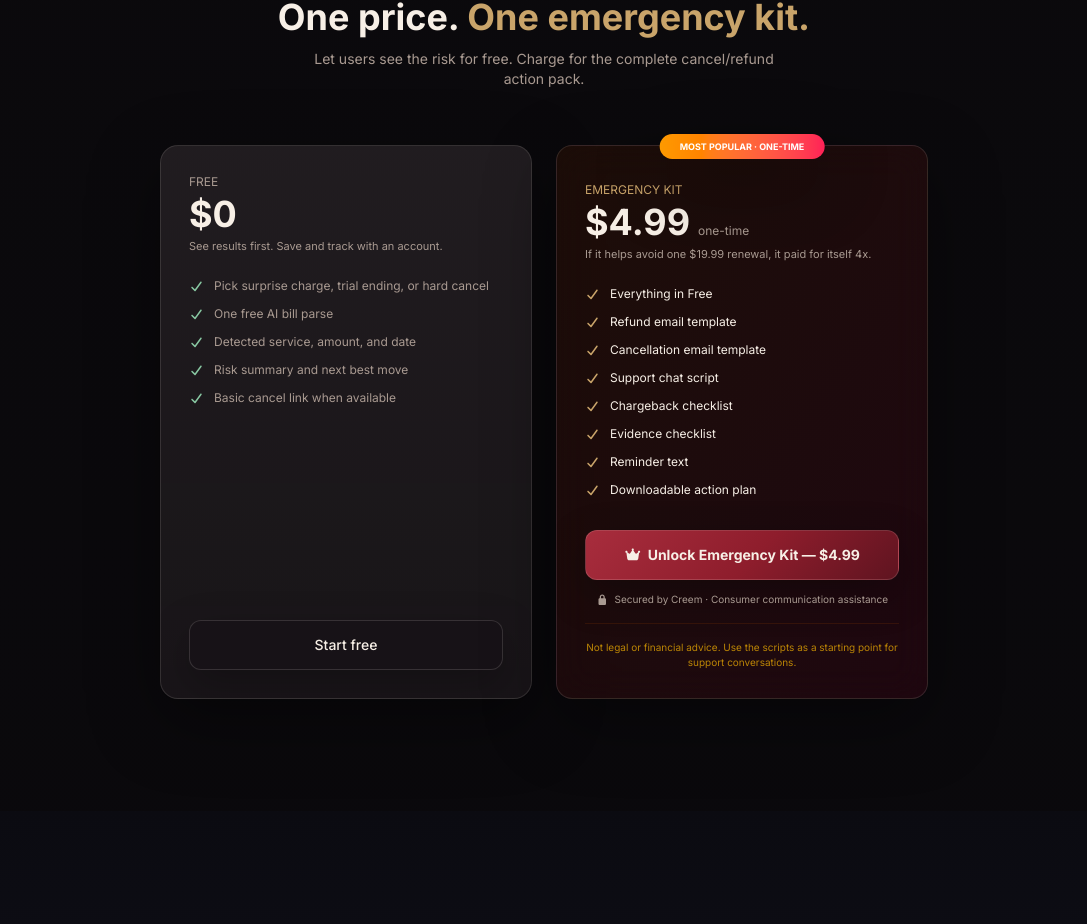
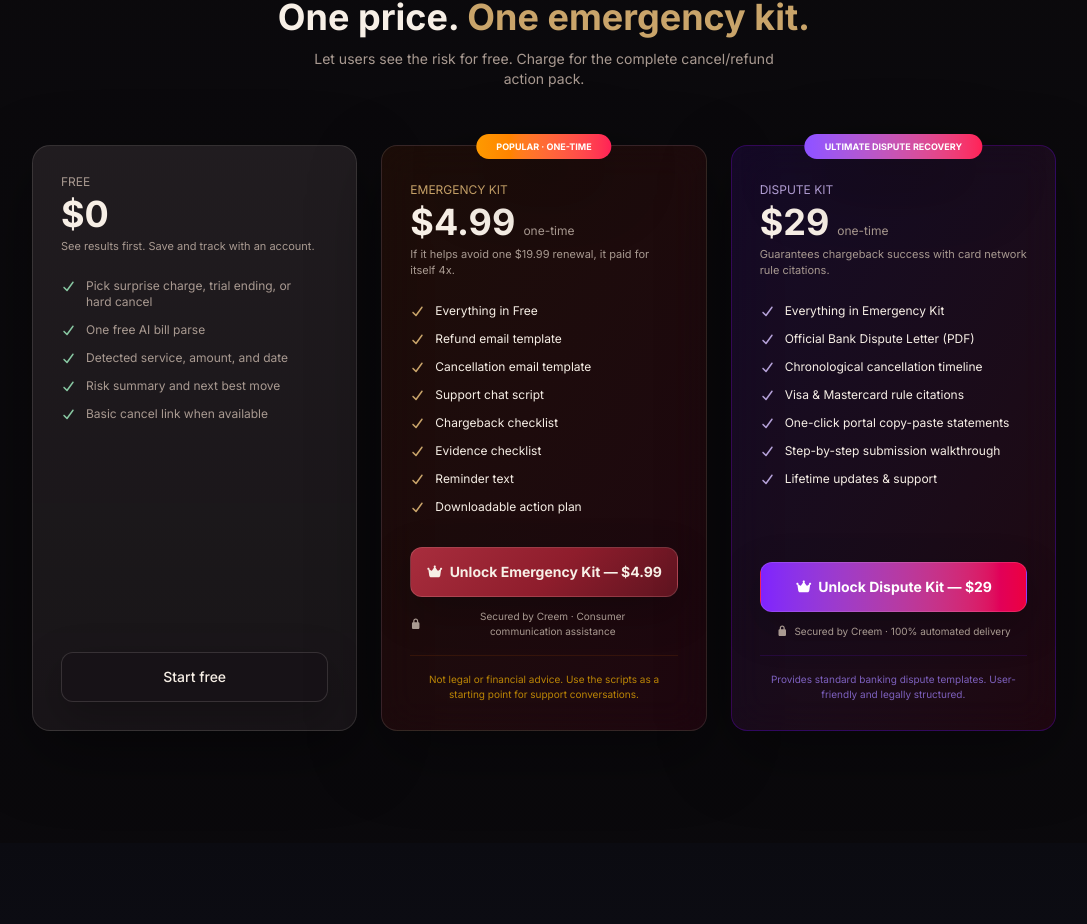
Before and after one commit to JoeyZhaoUX/Bill-Vampire, a React (Vite) app: page / in a window 1280 px wide. Shown: the part 8119-9043 px from the top of the page, without its empty margins (96-1183 px from the left). Built offline with nearby package versions, Linux system fonts and the light colour scheme; no server answers.

Commit message:
feat: expand  Card Dispute Kit visibility to Landing pricing and central onboarding paywall

```diff
--- a/src/Landing.jsx
+++ b/src/Landing.jsx
@@ -8,6 +8,7 @@ import {
 import { faXTwitter, faChrome } from '@fortawesome/free-brands-svg-icons';
 import {
   openEmergencyKitCheckout, EMERGENCY_KIT_PRICE,
+  openFounderReviewCheckout, FOUNDER_REVIEW_PRICE,
   isPro,
 } from './pro';
 import { track } from './analytics';
@@ -882,7 +883,7 @@ export default function Landing({ onEnterApp, onLegal, onAuthRequest }) {
             </p>
           </div>
 
-          <div className="grid md:grid-cols-2 gap-6 max-w-3xl mx-auto">
+          <div className="grid md:grid-cols-3 gap-6 max-w-5xl mx-auto">
             {/* FREE */}
             <div className="glass-card rounded-2xl p-7 flex flex-col">
               <p className="text-xs text-slate-500 uppercase tracking-widest mb-1">Free</p>
@@ -912,7 +913,7 @@ export default function Landing({ onEnterApp, onLegal, onAuthRequest }) {
             {/* PRO */}
             <div className="relative bg-gradient-to-br from-amber-950/30 to-rose-950/30 rounded-2xl p-7 border border-amber-700/30 flex flex-col shadow-xl shadow-amber-950/10 hover:scale-[1.01] transition-transform">
               <div className="absolute -top-3 left-1/2 -translate-x-1/2 bg-gradient-to-r from-amber-500 to-rose-500 text-white text-[9px] font-bold px-5 py-1.5 rounded-full shadow-lg whitespace-nowrap">
-                MOST POPULAR · ONE-TIME
+                POPULAR · ONE-TIME
               </div>
               <p className="text-xs text-amber-400 uppercase tracking-widest mb-1 mt-2">Emergency Kit</p>
               <div className="flex items-baseline gap-2 mb-1">
@@ -948,6 +949,48 @@ export default function Landing({ onEnterApp, onLegal, onAuthRequest }) {
               <div className="mt-4 pt-4 border-t border-amber-800/20 text-center">
                 <p className="text-[10px] text-amber-400/70">
                   Not legal or financial advice. Use the scripts as a starting point for support conversations.
+                </p>
+              </div>
+            </div>
+
+            {/* DISPUTE KIT */}
+            <div className="relative bg-gradient-to-br from-violet-950/30 to-rose-950/30 rounded-2xl p-7 border border-violet-700/30 flex flex-col shadow-xl shadow-violet-950/10 hover:scale-[1.01] transition-transform">
+              <div className="absolute -top-3 left-1/2 -translate-x-1/2 bg-gradient-to-r from-violet-500 to-rose-500 text-white text-[9px] font-bold px-5 py-1.5 rounded-full shadow-lg whitespace-nowrap">
+                ULTIMATE DISPUTE RECOVERY
+              </div>
+              <p className="text-xs text-violet-300 uppercase tracking-widest mb-1 mt-2">Dispute Kit</p>
+              <div className="flex items-baseline gap-2 mb-1">
+                <span className="text-4xl font-bold text-slate-100">{FOUNDER_REVIEW_PRICE.label}</span>
+                <span className="text-xs text-slate-600">one-time</span>
+              </div>
+              <p className="text-[11px] text-slate-500 mb-6">Guarantees chargeback success with card network rule citations.</p>
+              <ul className="text-xs text-slate-300 space-y-3 mb-8 flex-1">
+                {[
+                  'Everything in Emergency Kit',
+                  'Official Bank Dispute Letter (PDF)',
+                  'Chronological cancellation timeline',
+                  'Visa & Mastercard rule citations',
+                  'One-click portal copy-paste statements',
+                  'Step-by-step submission walkthrough',
+                  'Lifetime updates & support',
+                ].map(item => (
+                  <li key={item} className="flex items-start gap-2.5">
+                    <FontAwesomeIcon icon={faCheck} className="text-violet-400 mt-0.5 shrink-0 w-3 h-3" /> {item}
+                  </li>
+                ))}
+              </ul>
+              <a href="#dispute-kit" onClick={(e) => { e.preventDefault(); openFounderReviewCheckout('landing_pricing', { entry: 'landing' }); }}
+                className="w-full py-3.5 bg-gradient-to-r from-violet-600 to-rose-600 text-white text-sm font-bold rounded-xl hover:brightness-110 transition-all shadow-lg shadow-rose-900/30 cursor-pointer flex items-center justify-center gap-1.5 no-underline">
+                <FontAwesomeIcon icon={faCrown} className="w-3.5 h-3.5" />
+                Unlock Dispute Kit — {FOUNDER_REVIEW_PRICE.label}
+              </a>
+              <p className="text-[10px] text-slate-600 text-center mt-3 flex items-center justify-center gap-1.5">
+                <FontAwesomeIcon icon={faLock} className="w-2.5 h-2.5" />
+                Secured by Creem · 100% automated delivery
+              </p>
+              <div className="mt-4 pt-4 border-t border-violet-800/20 text-center">
+                <p className="text-[10px] text-violet-400/70">
+                  Provides standard banking dispute templates. User-friendly and legally structured.
                 </p>
               </div>
             </div>
--- a/src/onboarding/Verdict.jsx
+++ b/src/onboarding/Verdict.jsx
@@ -724,51 +724,58 @@ function EmergencyKitSection({
           <div className="rounded-2xl border border-amber-700/30 bg-[#0B0B11]/70 p-5 text-center">
             <FontAwesomeIcon icon={faLock} className="w-5 h-5 text-amber-300 mb-3" />
             <p className="text-sm font-semibold text-slate-100 mb-2">
-              Secure your {kitValue} refund instantly with a {EMERGENCY_KIT_PRICE.label} Emergency Kit
+              Secure your {kitValue} refund instantly
             </p>
             <p className="text-xs text-slate-400 max-w-lg mx-auto mb-4 leading-relaxed">
-              Our AI has analyzed your charge and confirmed a high success probability. The free preview provides the initial steps, but the paid <strong>Emergency Kit</strong> unlocks the exact, legally-weighted refund and cancellation scripts designed to bypass chatbots and secure a goodwill credit.
-              {specificAmount ? ` Act now to recover your ${kit.amount} before the merchant's refund window closes forever.` : ' One small investment to stop draining subscriptions immediately.'}
+              Our AI has analyzed your charge and confirmed a high success probability. Choose a professional recovery path below to secure your credit immediately.
             </p>
-            <div className="grid sm:grid-cols-2 gap-3 text-left mb-5">
-              <div className="rounded-2xl border border-emerald-800/25 bg-emerald-950/10 p-4">
-                <p className="text-[10px] font-bold uppercase tracking-[0.16em] text-emerald-300 mb-3">Free preview includes</p>
-                <ul className="space-y-2">
-                  {freeAssets.map(item => (
-                    <li key={item} className="flex gap-2 text-[11px] leading-relaxed text-slate-300">
-                      <span className="text-emerald-300">✓</span>
-                      <span>{item}</span>
-                    </li>
-                  ))}
-                </ul>
+
+            <div className="grid sm:grid-cols-2 gap-4 text-left mb-6 mt-4">
+              {/* Option A: Emergency Kit */}
+              <div className="rounded-2xl border border-amber-700/30 bg-amber-950/10 p-5 flex flex-col justify-between hover:scale-[1.01] transition-transform">
+                <div>
+                  <div className="flex items-center justify-between gap-2 mb-2">
+                    <span className="text-xs font-bold text-amber-300 uppercase tracking-widest">Self-Service Kit</span>
+                    <span className="text-lg font-bold text-slate-100">{EMERGENCY_KIT_PRICE.label}</span>
+                  </div>
+                  <p className="text-xs text-slate-400 mb-4 leading-relaxed">
+                    Unlocks exact refund email templates, cancel scripts, support chat scripts, and evidence checklists. Ideal for initial, direct merchant support contact.
+                  </p>
+                </div>
+                <button onClick={onUnlock}
+                  className="w-full py-2.5 bg-gradient-to-r from-amber-500 to-rose-500 text-white text-xs font-bold rounded-xl hover:brightness-110 transition-all cursor-pointer flex items-center justify-center gap-1.5">
+                  <FontAwesomeIcon icon={faCrown} className="w-3.5 h-3.5" /> Unlock Scripts — {EMERGENCY_KIT_PRICE.label}
+                </button>
               </div>
-              <div className="rounded-2xl border border-amber-700/30 bg-amber-950/10 p-4">
-                <p className="text-[10px] font-bold uppercase tracking-[0.16em] text-amber-300 mb-3">Emergency Kit unlocks</p>
-                <ul className="space-y-2">
-                  {paidAssets.map(item => (
-                    <li key={item} className="flex gap-2 text-[11px] leading-relaxed text-slate-300">
-                      <FontAwesomeIcon icon={faLock} className="w-3 h-3 text-amber-300 mt-0.5" />
-                      <span>{item}</span>
-                    </li>
-                  ))}
-                </ul>
+
+              {/* Option B: Card Dispute Kit */}
+              <div className="relative rounded-2xl border border-violet-700/30 bg-violet-950/10 p-5 flex flex-col justify-between hover:scale-[1.01] transition-transform overflow-hidden">
+                <div className="absolute top-0 right-0 bg-gradient-to-r from-violet-600 to-rose-600 text-white text-[8px] font-bold px-3 py-1 rounded-bl">
+                  RECOMMENDED FOR DENIED REFUNDS
+                </div>
+                <div>
+                  <div className="flex items-center justify-between gap-2 mb-2 mt-2">
+                    <span className="text-xs font-bold text-violet-300 uppercase tracking-widest">Premium Dispute Kit</span>
+                    <span className="text-lg font-bold text-slate-100">{FOUNDER_REVIEW_PRICE.label}</span>
+                  </div>
+                  <p className="text-xs text-slate-400 mb-4 leading-relaxed">
+                    Cites Visa & Mastercard rules, generates an official bank dispute letter PDF, and chronological cancellation attempt log. Perfect if support says no.
+                  </p>
+                </div>
+                <button onClick={onFounderReview}
+                  className="w-full py-2.5 bg-gradient-to-r from-violet-600 to-rose-600 text-white text-xs font-bold rounded-xl hover:brightness-110 transition-all cursor-pointer flex items-center justify-center gap-1.5">
+                  <FontAwesomeIcon icon={faCrown} className="w-3.5 h-3.5" /> Get Dispute Kit — {FOUNDER_REVIEW_PRICE.label}
+                </button>
               </div>
             </div>
-            <div className="flex flex-col sm:flex-row gap-3 justify-center">
+
+            <div className="flex justify-center mb-2">
               <button onClick={onPreviewDownload}
-                className="inline-flex items-center justify-center gap-2 px-6 py-3 bg-[#141420] border border-slate-700/60 text-slate-100 text-sm font-bold rounded-2xl hover:bg-[#1C1C2A] transition-all cursor-pointer">
-                Download free preview
-              </button>
-              <button onClick={onUnlock}
-                className="inline-flex items-center justify-center gap-2 px-7 py-3 bg-gradient-to-r from-amber-500 to-rose-500 text-white text-sm font-bold rounded-2xl hover:brightness-110 transition-all cursor-pointer">
-                <FontAwesomeIcon icon={faCrown} className="w-4 h-4" />
-                Unlock scripts — {EMERGENCY_KIT_PRICE.label}
+                className="inline-flex items-center justify-center gap-2 px-6 py-2.5 bg-[#141420] border border-slate-700/60 text-slate-300 text-xs font-semibold rounded-xl hover:bg-[#1C1C2A] transition-all cursor-pointer">
+                Download free case file preview
               </button>
             </div>
-            <p className="text-[11px] text-amber-400 mt-3.5 flex items-center justify-center gap-1.5 font-semibold">
-              <FontAwesomeIcon icon={faShieldHalved} className="w-3.5 h-3.5 text-amber-400" />
-              100% Risk Reversal: If this doesn't help you claim your refund, we will refund your {EMERGENCY_KIT_PRICE.label} immediately.
-            </p>
+
             <p className="text-[10px] text-slate-600 mt-3">{kit.disclaimer}</p>
           </div>
         ) : (
```
